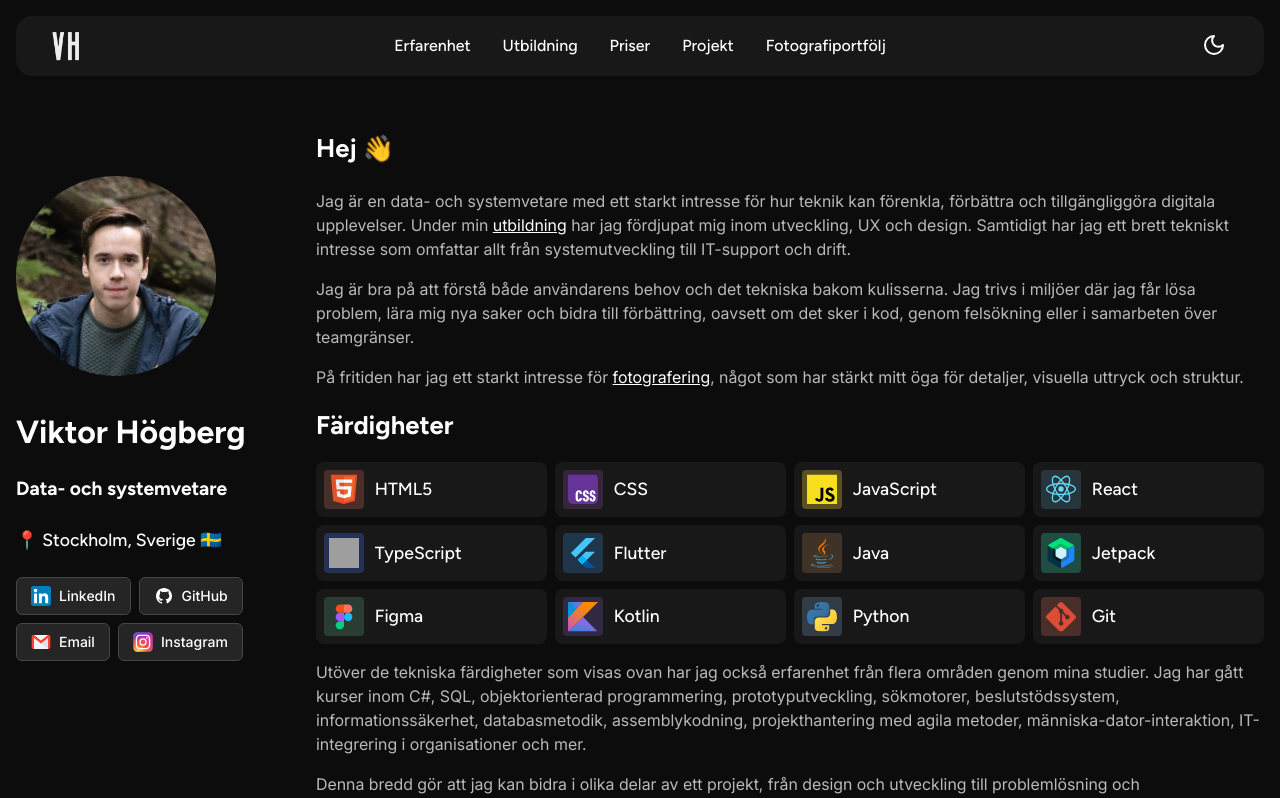
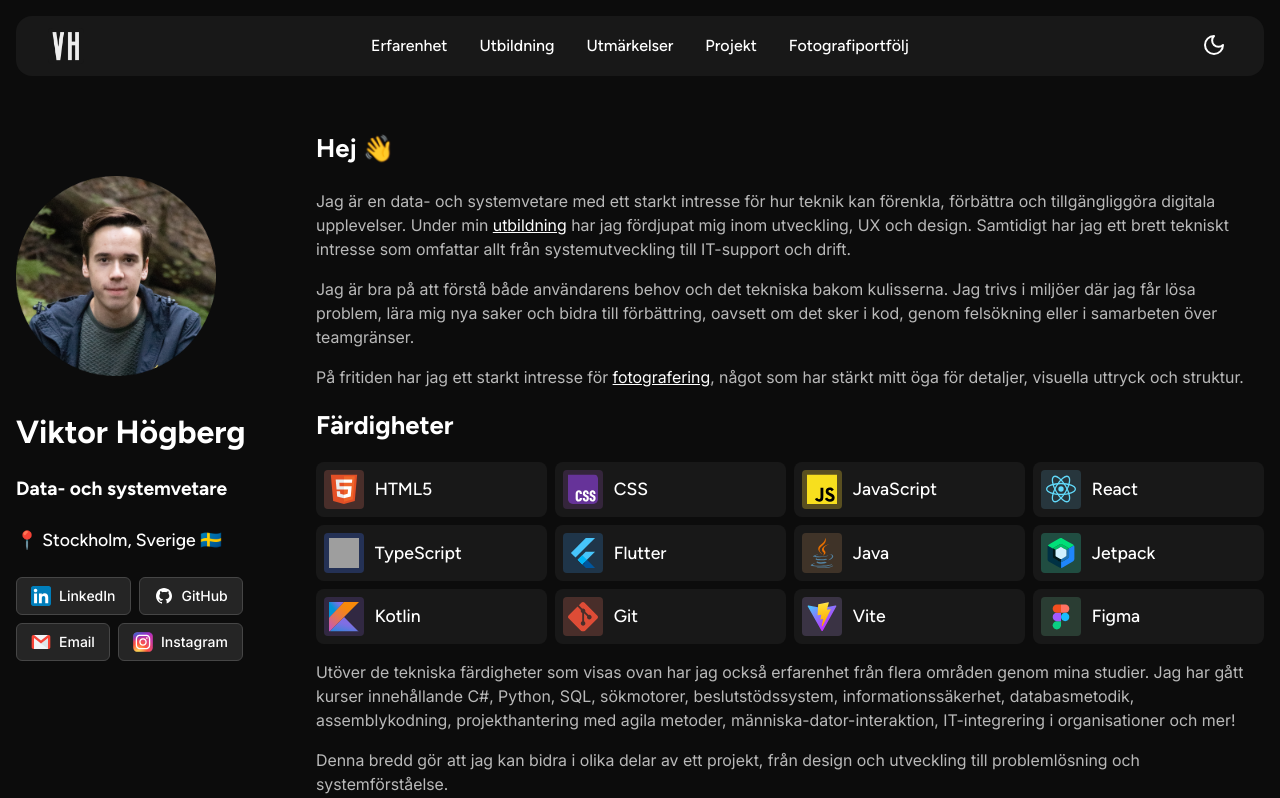
Before and after one commit to vhogberg/react-portfolio, a React (Vite) app: page / in a window 1280 px wide. Shown: the top 798 px of the page. Built offline with nearby package versions, Linux system fonts and the light colour scheme; grey boxes are pictures that could not be loaded.

Commit message:
Tweaked colours, colour variable names and did some text adjustments.

```diff
--- a/src/components/Header/Header.css
+++ b/src/components/Header/Header.css
@@ -4,7 +4,7 @@ header {
     justify-content: space-between;
     padding: 0 2rem;
     height: 60px;
-    background: var(--color-element-2-background);
+    background: var(--color-main-element-background);
     position: relative;
     z-index: 10;
 
@@ -58,7 +58,7 @@ header img {
     position: absolute;
     top: 70px;
     right: 0;
-    background: var(--color-element-2-background);
+    background: var(--color-main-element-background);
     border-radius: 1rem;
     width: 200px;
     padding: 1rem;
--- a/src/components/Header/Header.tsx
+++ b/src/components/Header/Header.tsx
@@ -23,7 +23,7 @@ function Header() {
       <nav className="desktop-menu">
         <a href="#experience">Erfarenhet</a>
         <a href="#education">Utbildning</a>
-        <a href="#awards">Priser</a>
+        <a href="#awards">Utmärkelser</a>
         <a href="#projects">Projekt</a>
         <a
           href="https://www.photos.viktorhogberg.com/"
@@ -97,7 +97,7 @@ function Header() {
       </div>
       <div className={`mobile-menu ${menuOpen ? "open" : ""}`}>
         <a href="#experience" onClick={() => setMenuOpen(false)}>
-          Erfarenhet
+          Erfarenheter
         </a>
         <a href="#education" onClick={() => setMenuOpen(false)}>
           Utbildning
--- a/src/components/LinkButton/LinkButton.css
+++ b/src/components/LinkButton/LinkButton.css
@@ -5,8 +5,8 @@
 
   padding: 8px 14px;
   border-radius: 6px;
-  border: 1.5px solid var(--color-element-border);
-  background-color: var(--color-element-background);
+  border: 1.5px solid var(--color-button-border);
+  background-color: var(--color-button-background);
   color: var(--color-text-titles);
   text-decoration: none;
 
@@ -19,8 +19,8 @@
 }
 
 .link-button:hover {
-  background-color: var(--color-element-hover-background);
-  border-color: var(--color-element-hover-border);
+  background-color: var(--color-button-hover-background);
+  border-color: var(--color-button-hover-border);
 }
 
 .link-button:active {
--- a/src/index.css
+++ b/src/index.css
@@ -30,13 +30,13 @@
   --color-text-titles-muted: rgb(128, 128, 128);
   --color-text-bodytext: rgb(185, 185, 185);
 
-  --color-element-background: rgb(37, 37, 37);
-  --color-element-border: rgb(70, 70, 70);
-  --color-element-hover-background: rgb(50, 50, 50);
-  --color-element-hover-border: rgb(100, 100, 100);
+  --color-main-element-background: rgb(24, 24, 24);
+  --color-main-element-background-hover: rgb(30, 30, 30);
 
-  --color-element-2-background: rgb(24, 24, 24);
-  --color-element-2-background-hover: rgb(37, 37, 37);
+  --color-button-background: rgb(37, 37, 37);
+  --color-button-border: rgb(70, 70, 70);
+  --color-button-hover-background: rgb(50, 50, 50);
+  --color-button-hover-border: rgb(100, 100, 100);
 }
 
 :root.light-mode {
@@ -45,13 +45,13 @@
   --color-text-titles-muted: rgb(105, 105, 105);
   --color-text-bodytext: rgb(40, 40, 40);
 
-  --color-element-background: rgb(245, 245, 245);
-  --color-element-border: rgb(220, 220, 220);
-  --color-element-hover-background: rgb(235, 235, 235);
-  --color-element-hover-border: rgb(180, 180, 180);
+  --color-main-element-background: rgb(250, 250, 250);
+  --color-main-element-background-hover: rgb(240, 240, 240);
 
-  --color-element-2-background: rgb(250, 250, 250);
-  --color-element-2-background-hover: rgb(240, 240, 240);
+  --color-button-background: rgb(245, 245, 245);
+  --color-button-border: rgb(220, 220, 220);
+  --color-button-hover-background: rgb(235, 235, 235);
+  --color-button-hover-border: rgb(180, 180, 180);
 }
 
 html,
--- a/src/pages/MainContent/Awards/Awards.tsx
+++ b/src/pages/MainContent/Awards/Awards.tsx
@@ -3,7 +3,7 @@ import AwardItem from "./AwardItem/AwardItem";
 function Awards() {
   return (
     <section id="awards">
-      <h1>Priser</h1>
+      <h1>Utmärkelser</h1>
 
       <AwardItem
         title="🏆 Bästa hemsida"
--- a/src/pages/MainContent/Experience/Experience.tsx
+++ b/src/pages/MainContent/Experience/Experience.tsx
@@ -4,7 +4,7 @@ import { experienceItems } from "../../../data/experienceData";
 function Experience() {
   return (
     <section id="experience">
-      <h1>Erfarenhet</h1>
+      <h1>Erfarenheter</h1>
       <Timeline items={experienceItems} />
     </section>
   );
--- a/src/pages/MainContent/Proficiencies/Proficiencies.tsx
+++ b/src/pages/MainContent/Proficiencies/Proficiencies.tsx
@@ -10,29 +10,25 @@ import javaLogo from "../../../assets/logos/tech-logos/java.svg";
 import javascriptLogo from "../../../assets/logos/tech-logos/javascript.svg";
 import jetpackComposeLogo from "../../../assets/logos/tech-logos/jetpack-compose.svg";
 import kotlinLogo from "../../../assets/logos/tech-logos/kotlin.svg";
-import pythonLogo from "../../../assets/logos/tech-logos/python.svg";
 import reactLogo from "../../../assets/logos/tech-logos/react.svg";
 import typescriptLogo from "../../../assets/logos/tech-logos/typescript.svg";
+import viteLogo from "../../../assets/logos/tech-logos/vite.svg";
 
 import "./Proficiencies.css";
 
 const proficiencies = [
-  { icon: html5Logo, title: "HTML5", bgColor: "rgb(73, 46, 42)" },
-  { icon: cssLogo, title: "CSS", bgColor: "rgb(52, 37, 59)" },
-  { icon: javascriptLogo, title: "JavaScript", bgColor: "rgb(89, 79, 32)" },
-  { icon: reactLogo, title: "React", bgColor: "rgb(39, 54, 61)" },
-  { icon: typescriptLogo, title: "TypeScript", bgColor: "rgb(36, 49, 85)" },
-  { icon: flutterLogo, title: "Flutter", bgColor: "rgb(31, 53, 73)" },
-  { icon: javaLogo, title: "Java", bgColor: "rgb(63, 51, 40)" },
-  {
-    icon: jetpackComposeLogo,
-    title: "Jetpack",
-    bgColor: "rgba(32, 77, 65, 1)",
-  },
-  { icon: figmaLogo, title: "Figma", bgColor: "rgba(42, 61, 51, 1)" },
-  { icon: kotlinLogo, title: "Kotlin", bgColor: "rgb(49, 40, 66)" },
-  { icon: pythonLogo, title: "Python", bgColor: "rgb(50, 60, 71)" },
-  { icon: gitLogo, title: "Git", bgColor: "rgb(73, 46, 42)" },
+  { icon: html5Logo, title: "HTML5" },
+  { icon: cssLogo, title: "CSS" },
+  { icon: javascriptLogo, title: "JavaScript" },
+  { icon: reactLogo, title: "React" },
+  { icon: typescriptLogo, title: "TypeScript" },
+  { icon: flutterLogo, title: "Flutter" },
+  { icon: javaLogo, title: "Java" },
+  { icon: jetpackComposeLogo, title: "Jetpack" },
+  { icon: kotlinLogo, title: "Kotlin" },
+  { icon: gitLogo, title: "Git" },
+  { icon: viteLogo, title: "Vite" },
+  { icon: figmaLogo, title: "Figma" },
 ];
 
 function Proficiencies() {
@@ -41,20 +37,15 @@ function Proficiencies() {
       <h1>Färdigheter</h1>
       <div id="proficiency-list">
         {proficiencies.map((item, index) => (
-          <ProficiencyItem
-            key={index}
-            icon={item.icon}
-            title={item.title}
-          />
+          <ProficiencyItem key={index} icon={item.icon} title={item.title} />
         ))}
       </div>
       <p>
         Utöver de tekniska färdigheter som visas ovan har jag också erfarenhet
-        från flera områden genom mina studier. Jag har gått kurser inom C#, SQL,
-        objektorienterad programmering, prototyputveckling, sökmotorer,
-        beslutstödssystem, informationssäkerhet, databasmetodik,
-        assemblykodning, projekthantering med agila metoder,
-        människa-dator-interaktion, IT-integrering i organisationer och mer.
+        från flera områden genom mina studier. Jag har gått kurser innehållande
+        C#, Python, SQL, sökmotorer, beslutstödssystem, informationssäkerhet,
+        databasmetodik, assemblykodning, projekthantering med agila metoder,
+        människa-dator-interaktion, IT-integrering i organisationer och mer!
       </p>
       <p>
         Denna bredd gör att jag kan bidra i olika delar av ett projekt, från
--- a/src/pages/MainContent/Proficiencies/ProficiencyItem/ProficiencyItem.css
+++ b/src/pages/MainContent/Proficiencies/ProficiencyItem/ProficiencyItem.css
@@ -1,10 +1,16 @@
 .proficiency-item {
-    background-color: var(--color-element-2-background);
+    background-color: var(--color-main-element-background);
     border-radius: 8px;
     padding: 0.5rem;
     display: flex;
 
     place-items: center;
+}
+
+.proficiency-item:hover {
+    background-color: var(--color-main-element-background-hover);
+    border: 1px solid var(--color-main-element-border-hover);
+    transition: background-color 0.5s ease;
 }
 
 .proficiency-item * {
@@ -61,8 +67,8 @@
     background-color: rgb(49, 40, 66);
 }
 
-.proficiency-logo--python {
-    background-color: rgb(50, 60, 71);
+.proficiency-logo--vite {
+    background-color: rgb(58, 51, 68);
 }
 
 .proficiency-logo--git {
@@ -110,8 +116,8 @@
     background-color: rgb(235, 225, 245);
 }
 
-.light-mode .proficiency-logo--python {
-    background-color: rgb(230, 235, 240);
+.light-mode .proficiency-logo--vite {
+    background-color: rgb(238, 230, 240);
 }
 
 .light-mode .proficiency-logo--git {
--- a/src/pages/MainContent/Projects/ProjectItem/ProjectItem.css
+++ b/src/pages/MainContent/Projects/ProjectItem/ProjectItem.css
@@ -1,5 +1,5 @@
 .project-item {
-background-color: var(--color-element-2-background);
+background-color: var(--color-main-element-background);
     border-radius: 8px;
     padding: 1rem;
     break-inside: avoid;
--- a/src/pages/MainContent/Projects/ProjectItem/TechStack/TechStack.css
+++ b/src/pages/MainContent/Projects/ProjectItem/TechStack/TechStack.css
@@ -51,7 +51,7 @@
     bottom: 120%;
     left: 50%;
     transform: translateX(-50%);
-    background-color: var(--color-element-background);
+    background-color: var(--color-button-background);
     font-family: "BodyFont";
     color: var(--color-text-titles);
     padding: 8px 12px;
@@ -72,7 +72,7 @@
     transform: translateX(-50%);
     border-width: 6px;
     border-style: solid;
-    border-color: var(--color-element-background) transparent transparent transparent;
+    border-color: var(--color-button-background) transparent transparent transparent;
 }
 
 .tooltip:hover .tooltip-text {
```
Also changed, not shown: src/assets/logos/tech-logos/vite.svg (added).
